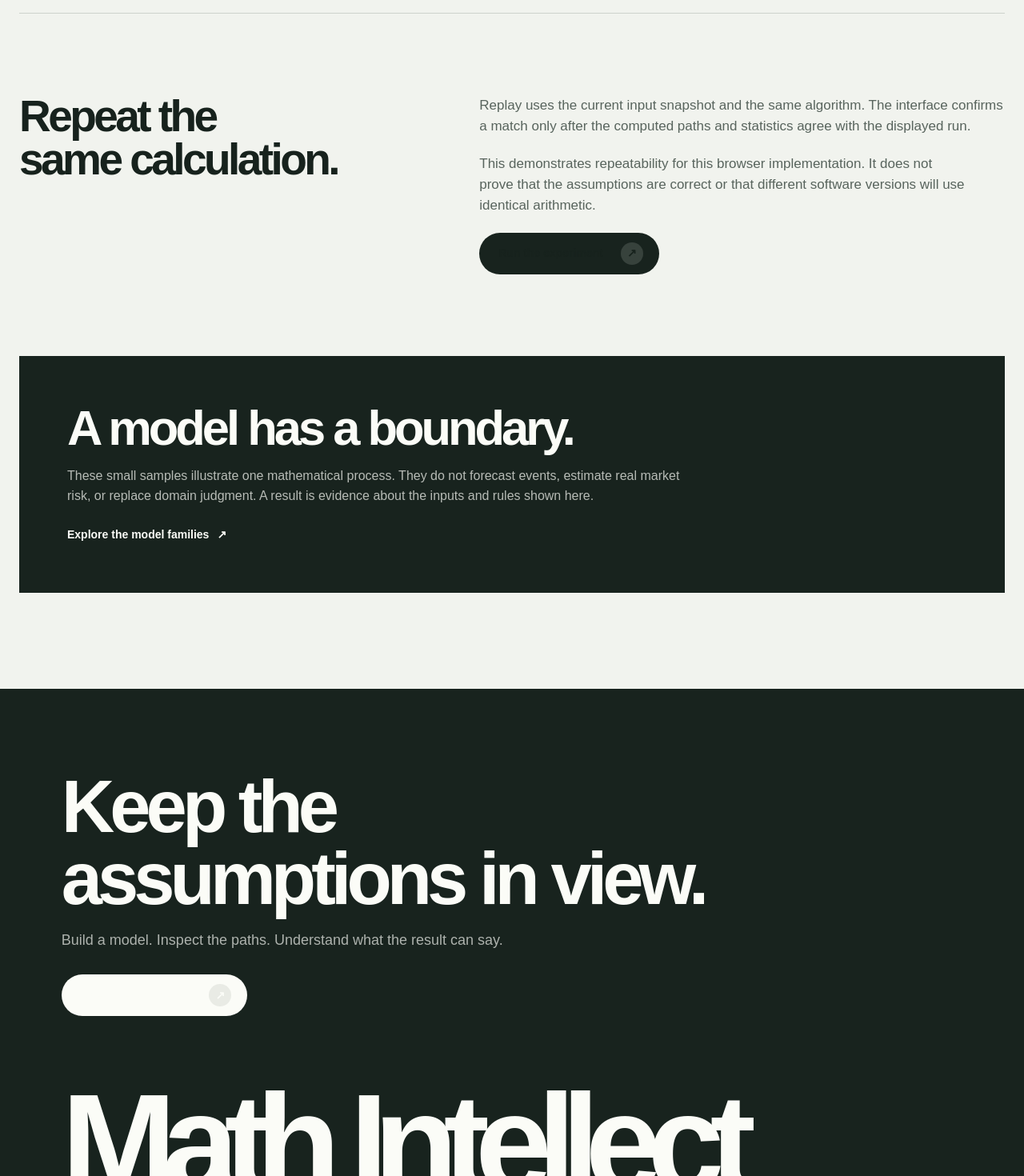
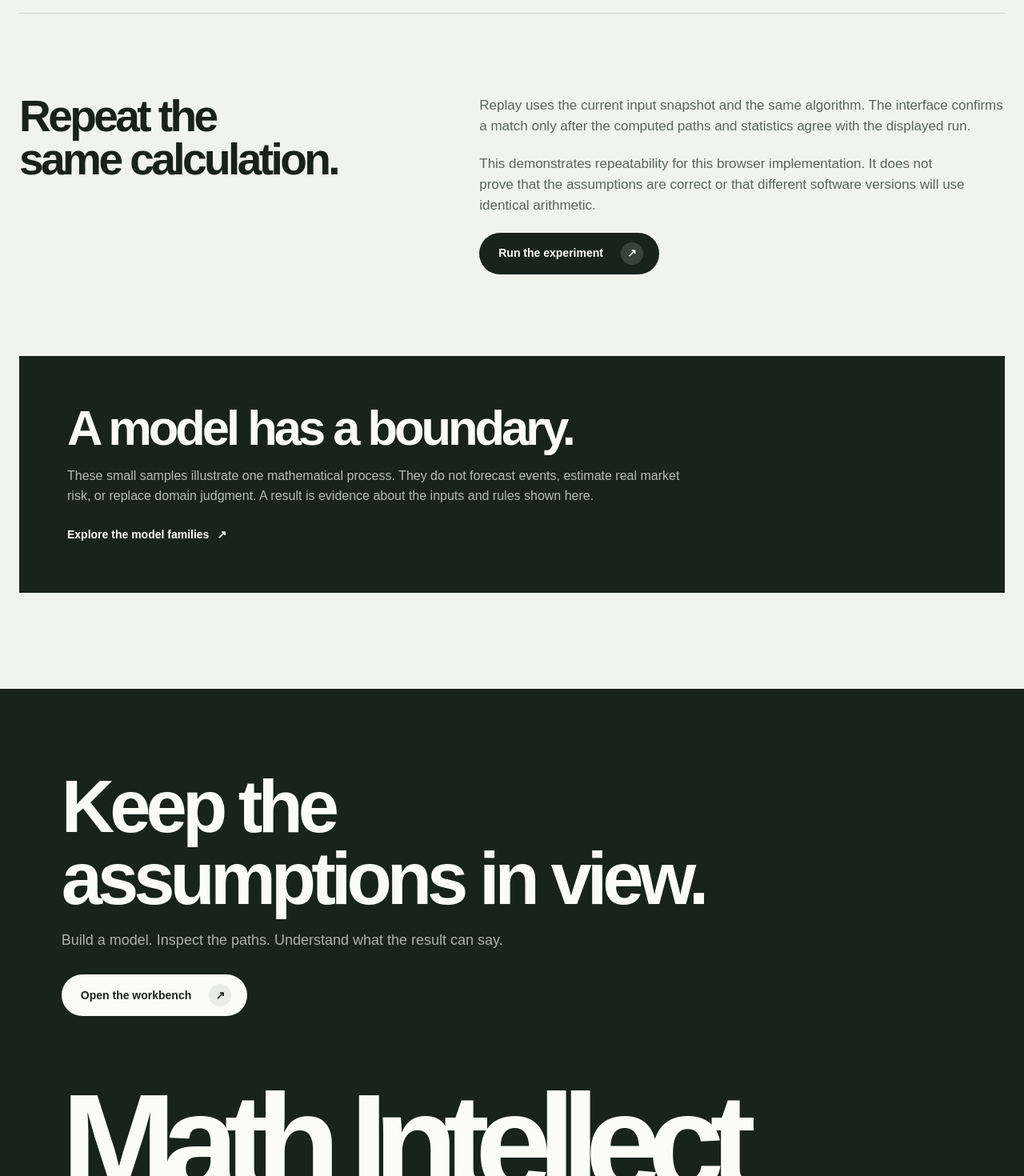
Before and after one commit to analyticsmath/MathIntellect, a React (Vite) app in the folder frontend/: page /method in a window 1280 px wide. Shown: the part 2445-3915 px from the top of the page at 80% size. Built offline with nearby package versions, Linux system fonts and the light colour scheme; no server answers.

Commit message:
fix: restore contrast on light action links

```diff
--- a/frontend/src/marketing/film/film.css
+++ b/frontend/src/marketing/film/film.css
@@ -537,6 +537,22 @@
   background: var(--mi-paper-light);
 }
 
+.mi-cinema a.mi-button--signal {
+  color: #1d2923;
+}
+
+.mi-cinema a.mi-button--ink {
+  color: var(--mi-paper-light);
+}
+
+.mi-cinema a.mi-button--light {
+  color: var(--mi-ink);
+}
+
+.mi-cinema a.mi-button--outline {
+  color: var(--mi-paper-light);
+}
+
 .mi-text-link,
 .mi-rail-link {
   display: inline-flex;
```
